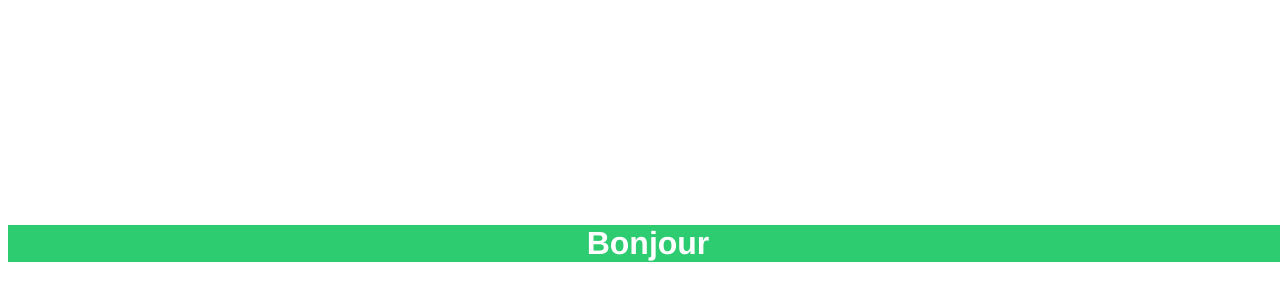
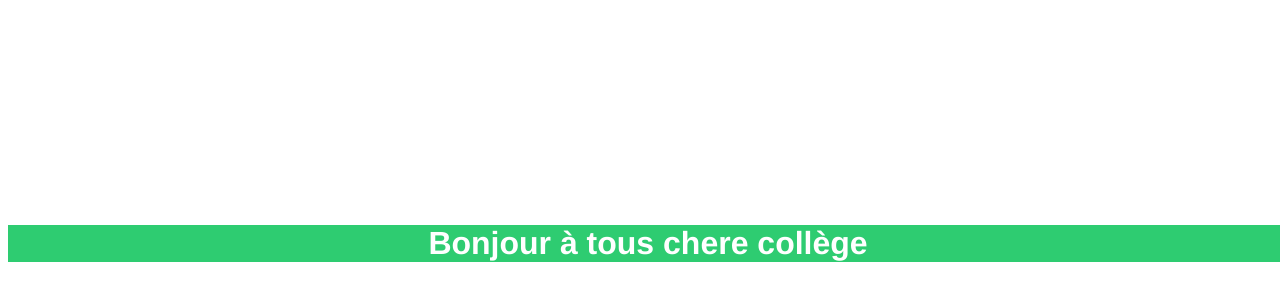
Before and after one commit to Maliyace1996/projet-web, a plain HTML site: page index.html in a window 1280 px wide. Shown: the part 116-416 px from the top of the page. Drawn offline with Linux system fonts and the light colour scheme.

Commit message:
Update index.html
modification du titre

```diff
--- a/index.html
+++ b/index.html
@@ -17,7 +17,7 @@
 	}
 </style>
 <body>
-	<h1>Bonjour</h1>
+	<h1>Bonjour à tous chere collège</h1>
 
 </body>
 </html>
```
